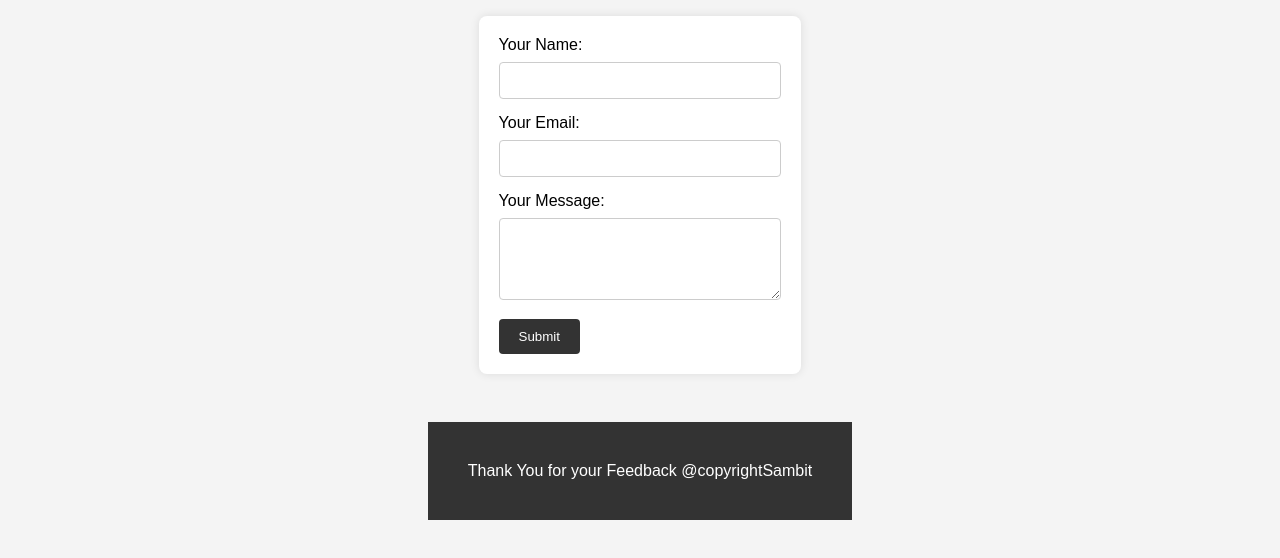
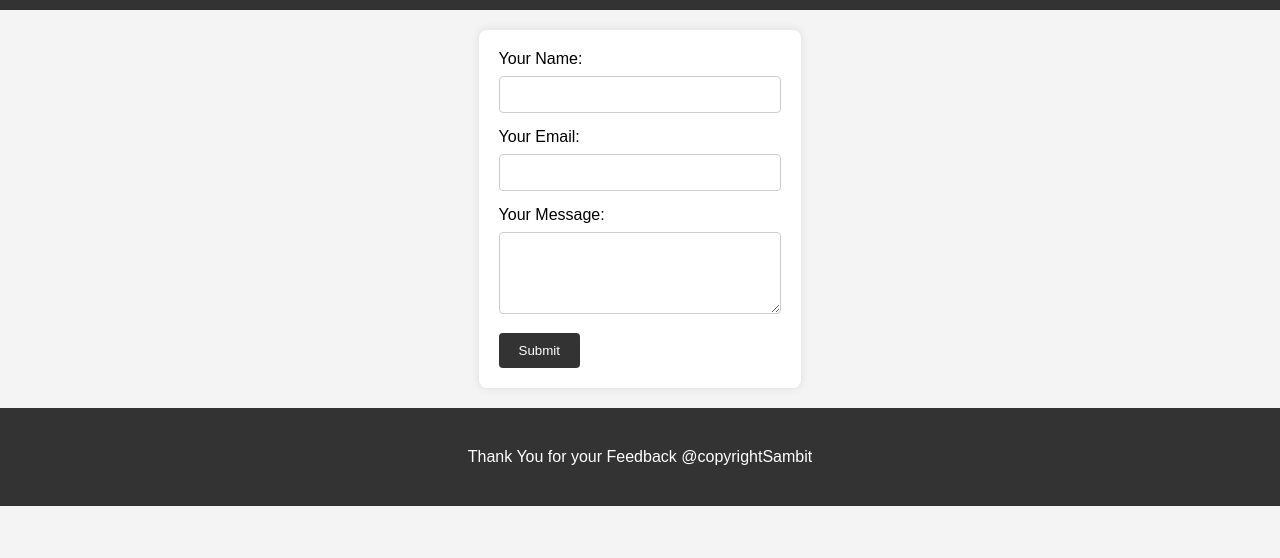
Before and after one commit to sambitdas21/sambit.protfolio, a plain HTML site: page contact.html in a window 1280 px wide. Shown: the part 192-750 px from the top of the page. Drawn offline with Linux system fonts and the light colour scheme.

Commit message:
Update contact.html

```diff
--- a/contact.html
+++ b/contact.html
@@ -13,6 +13,7 @@
             margin: 0;
             padding: 0;
             background-color: #f4f4f4;
+            justify-content: center;
         }
 
         header {
@@ -63,21 +64,12 @@
         button:hover {
             background-color: #555;
         }
-        body {
-            font-family: Arial, sans-serif;
-            margin: 0;
-            padding: 0;
-            display: flex;
-            align-items: center;
-            justify-content: center;
-            height: 100vh;
-        }
 
-        .social-icons {
+        social-icons {
             font-size: 24px;
         }
 
-        .social-icons a {
+        social-icons a {
             text-decoration: none;
             color: #333;
             margin: 0 10px;
```
